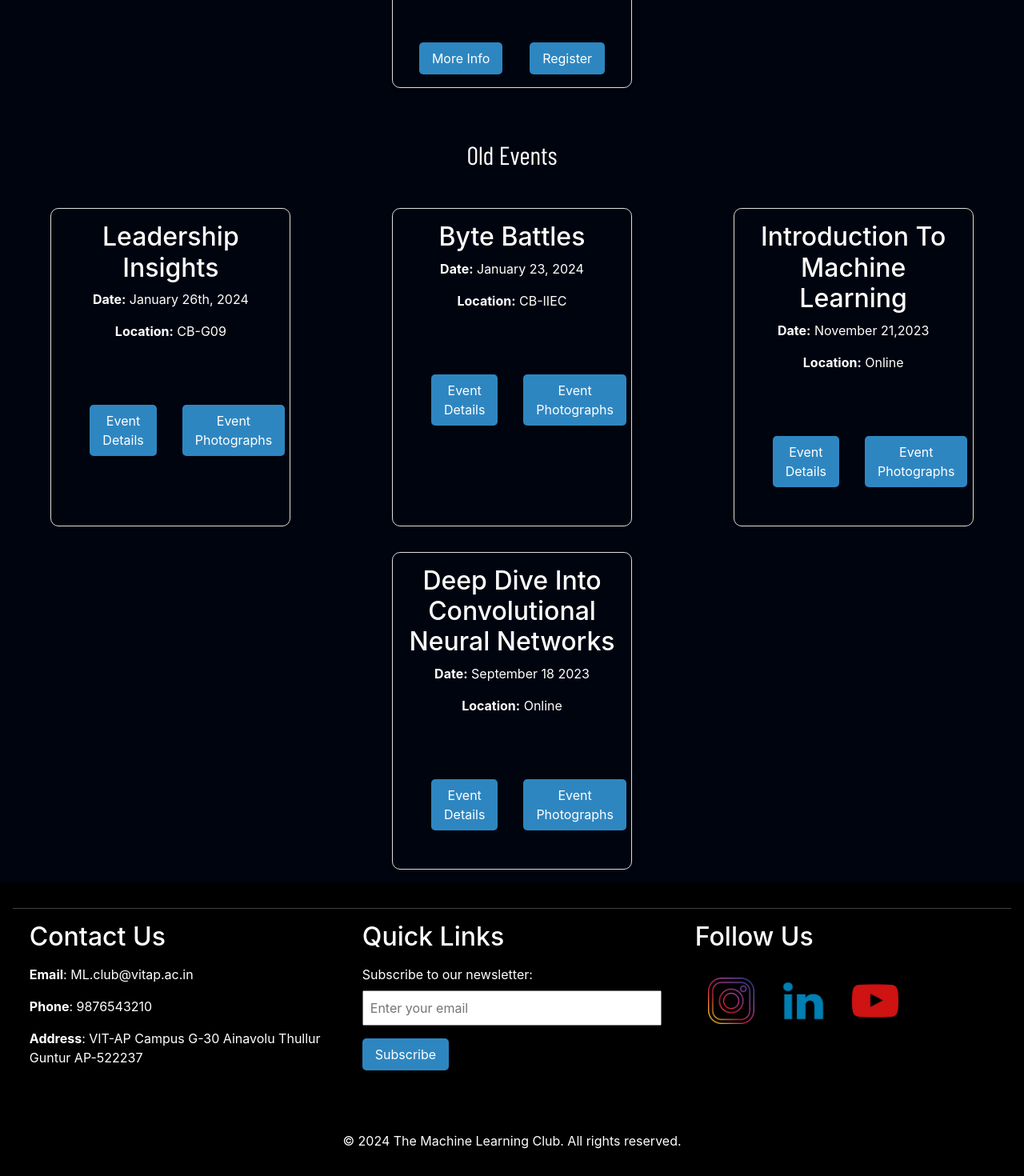
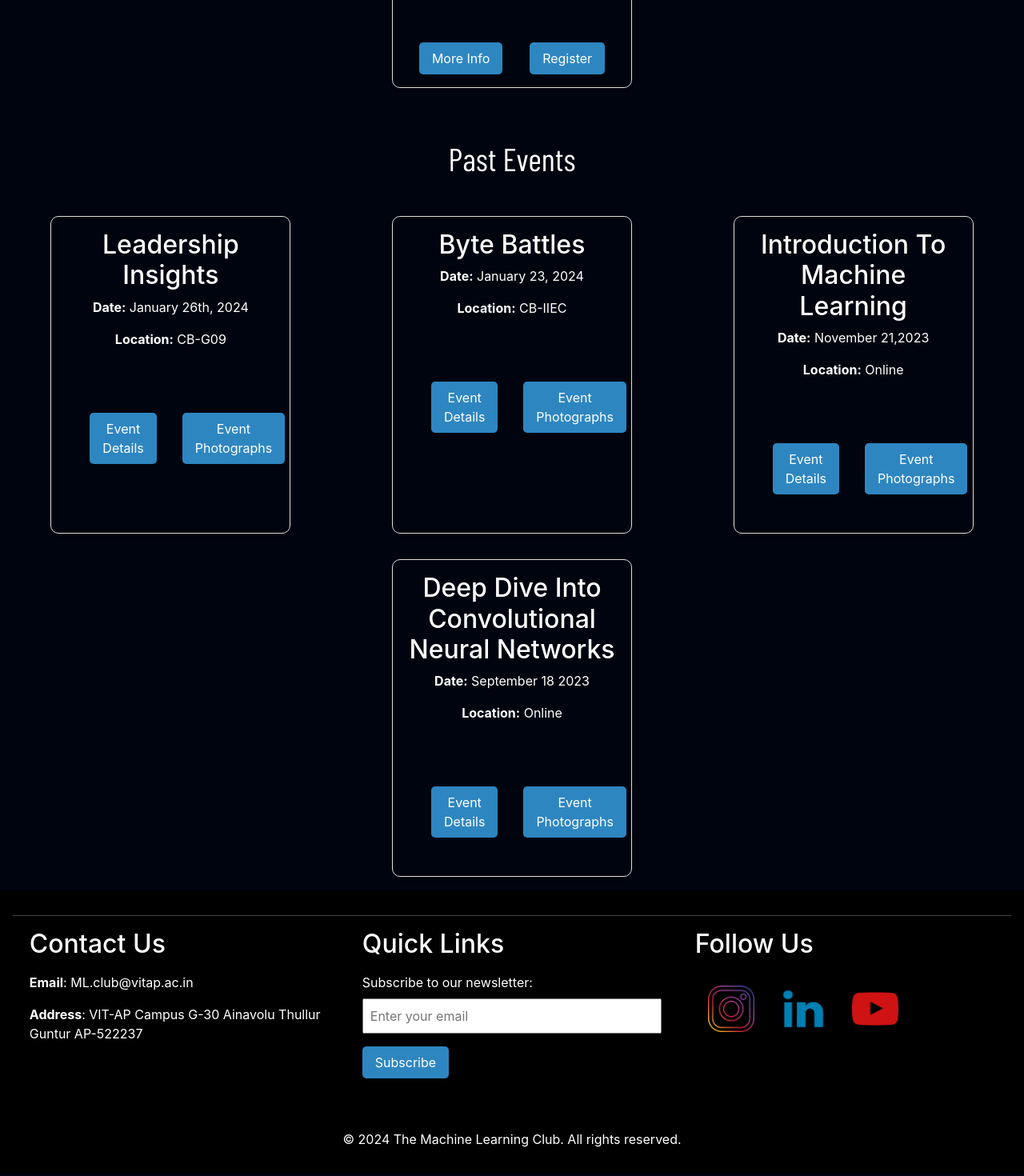
Before and after one commit to bluntlycoded/mlc, a React (Create React App) app: page /events in a window 1280 px wide. Shown: the part 1286-2756 px from the top of the page at 80% size. Built offline with nearby package versions, Linux system fonts and the light colour scheme; a web font is replaced by a local one.

Commit message:
Changes upto 11:45

```diff
--- a/src/components/AboutUs.js
+++ b/src/components/AboutUs.js
@@ -28,7 +28,7 @@ const AboutUs = () => {
         <section className="history">
         <h2>Our History</h2>
         <p className='abp'>
-        MLC's journey began with a vision to redefine possibilities in Machine Learning,Web and App Development and UI/UX Design. Rooted in a commitment to pushing boundaries, we have evolved into a community united by innovation and excellence. Our history reflects the collaborative efforts of individuals deeply passionate about AI, working together to create a space where groundbreaking ideas are nurtured, and transformative innovations take shape. From our inception, we have embraced an environment that encourages the exploration of cutting-edge AI concepts and the practical application of that knowledge to real-life scenarios.
+        MLC's journey began with a vision to redefine possibilities in Machine Learning, Web and App Development and UI/UX Design. Rooted in a commitment to pushing boundaries, we have evolved into a community united by innovation and excellence. Our history reflects the collaborative efforts of individuals deeply passionate about AI, working together to create a space where groundbreaking ideas are nurtured, and transformative innovations take shape. From our inception, we have embraced an environment that encourages the exploration of cutting-edge AI concepts and the practical application of that knowledge to real-life scenarios.
         </p>
       </section>
       <section className='dns'>
--- a/src/components/Contactus.js
+++ b/src/components/Contactus.js
@@ -43,7 +43,6 @@ const ContactUs = () => {
         </p>
         <address>
           <p><b>Email</b>: ML.club@vitap.ac.in</p>
-          <p><b>Phone</b>: 9876543210</p>
           <p><b>Address</b>: VIT-AP Campus G-30 Ainavolu Thullur Guntur AP-522237</p>
         </address>
       </section>
--- a/src/components/Events.js
+++ b/src/components/Events.js
@@ -123,7 +123,7 @@ const Events = () => {
       </section>
 <br/>
 <br/>
-<h2 className='ods'>Old Events</h2>
+<h1 className='ods'>Past Events</h1>
       <section className="upcoming-events">
         {oldEventsData.map(event => (
           <div key={event.id} className="old-event-card">
--- a/src/components/Home.js
+++ b/src/components/Home.js
@@ -265,7 +265,7 @@ const Home = () => {
           </div>
           <div className="stat-card">
             <h3>Our Family Size</h3>
-            <p className='cmr counter'>250+</p>
+            <p className='cmr counter'>160+</p>
             <p>Active Members</p>
             <button className="learn-more-button abpc"onClick={Dept}>Know More</button>
           </div>
--- a/src/components/common/Footer.js
+++ b/src/components/common/Footer.js
@@ -15,7 +15,6 @@ const Footer = () => {
           <h2>Contact Us</h2>
         <address>
           <p><b>Email</b>: ML.club@vitap.ac.in</p>
-          <p><b>Phone</b>: 9876543210</p>
           <p><b>Address</b>: VIT-AP Campus G-30 Ainavolu Thullur Guntur AP-522237</p>
         </address>
         </div>
@@ -30,8 +29,8 @@ const Footer = () => {
           {/* Add social media icons/links */}
           <div className="social">
                         <a href="https://www.instagram.com/mlc_vitap" target='__blank'><img src={instagram} width={90} className='imgcv' alt='ty' /></a>
-                        <a href="/"><img src={linkedin} width={90} className='imgcv' alt='ty'/></a>
-                        <a href="/"><img src={youtube} width={90} className='imgcv' alt='ty'/></a>
+                        <a href="https://www.linkedin.com/company/machine-learning-club-vitap/"><img src={linkedin} width={90} className='imgcv' alt='ty'/></a>
+                        <a href="https://www.youtube.com/@MLCVIT-AP"><img src={youtube} width={90} className='imgcv' alt='ty'/></a>
                     </div>
         </div>
       </div>
```
